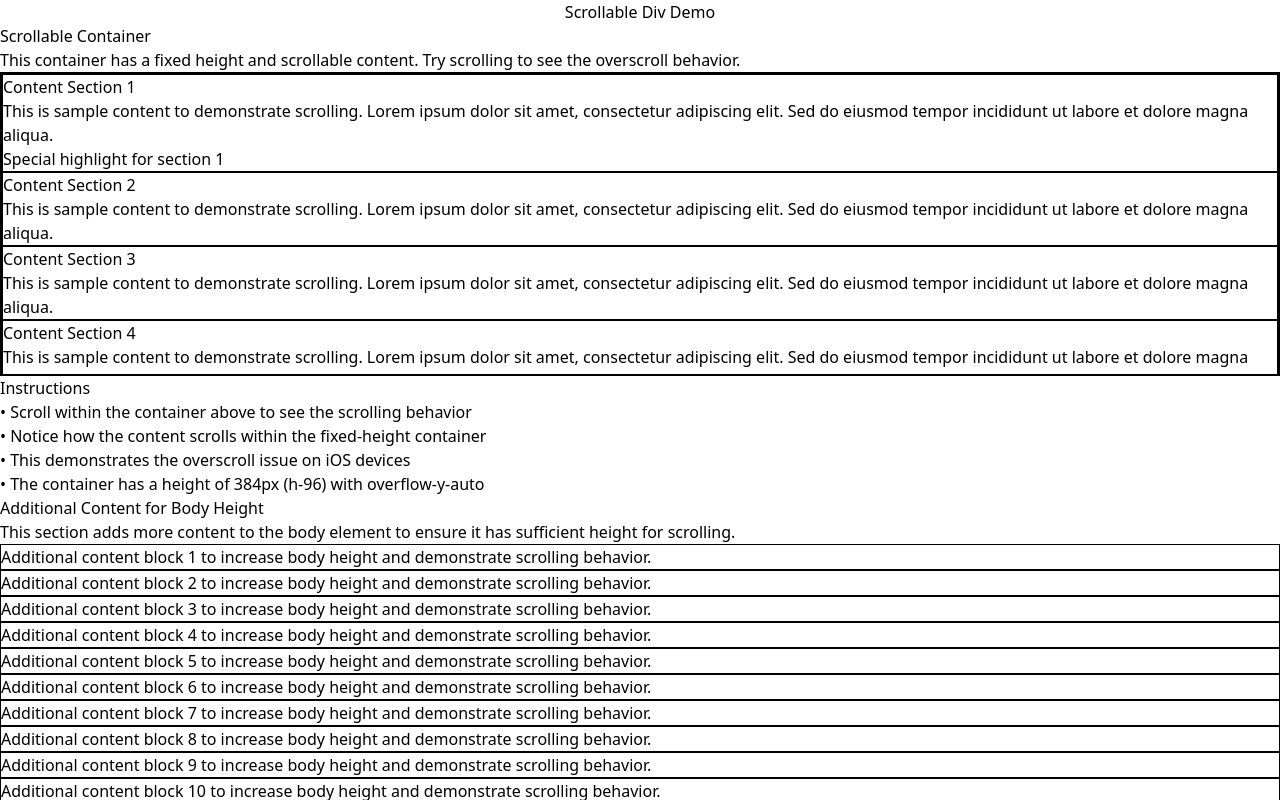
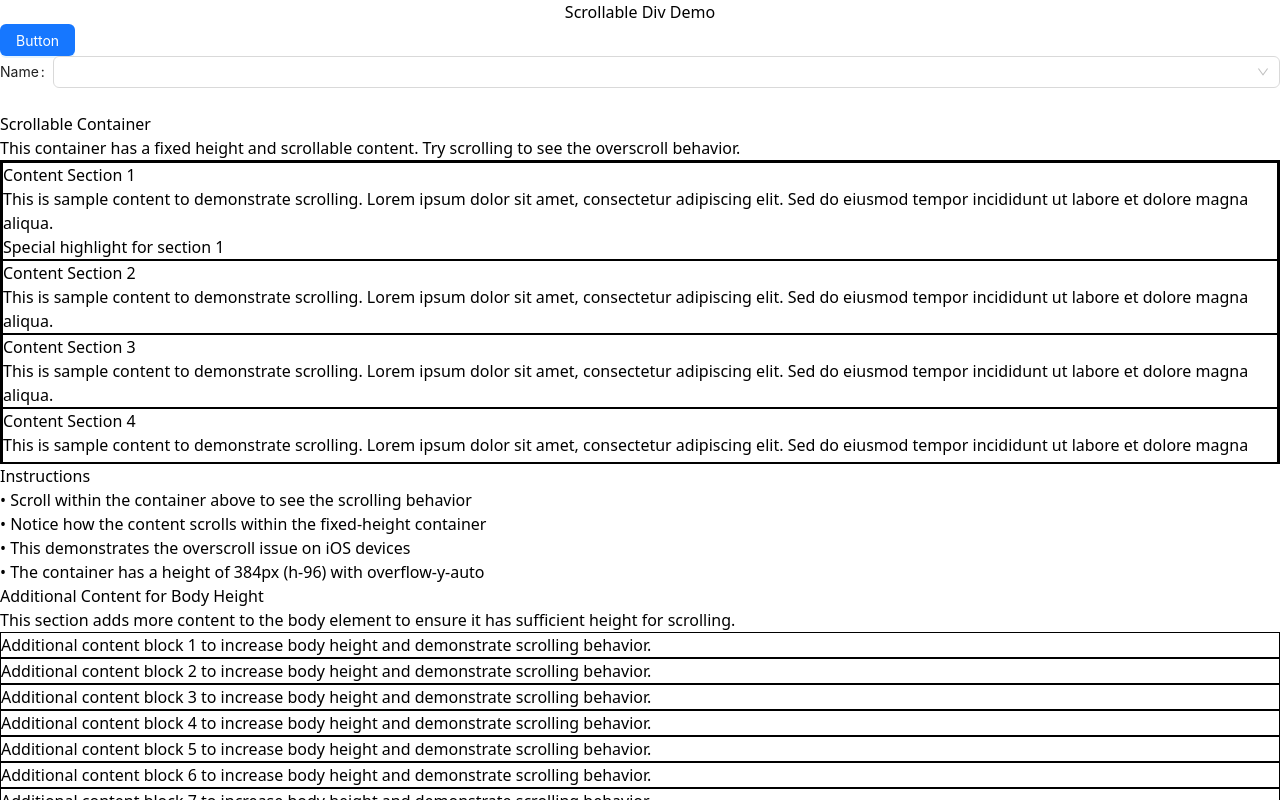
Before and after one commit to m-elagamy/overscroll-behavior-on-iOS-devices, a Next.js app: page / in a window 1280 px wide. Shown: the top 800 px of the page. Built offline with nearby package versions, Linux system fonts and the light colour scheme.

Commit message:
Add Ant Design components to Home page for enhanced UI

```diff
--- a/src/app/page.tsx
+++ b/src/app/page.tsx
@@ -1,6 +1,7 @@
 "use client";
 
 import { useIOSScrollChaining } from "@/hooks/useIOSScrollChaining";
+import { Button, Form, Select } from "antd";
 
 export default function Home() {
   const ref = useIOSScrollChaining();
@@ -11,6 +12,21 @@ export default function Home() {
         <h1 className="text-3xl font-bold text-gray-800 mb-6 text-center">
           Scrollable Div Demo
         </h1>
+
+        <Button type="primary">Button</Button>
+
+        {/* Mock data for Select options */}
+        <Form.Item label="Name">
+          <Select
+            options={[
+              { label: "Alice", value: "alice" },
+              { label: "Bob", value: "bob" },
+              { label: "Charlie", value: "charlie" },
+              { label: "Diana", value: "diana" },
+              { label: "Eve", value: "eve" },
+            ]}
+          />
+        </Form.Item>
 
         <div className="bg-white rounded-lg shadow-lg p-6 mb-6">
           <h2 className="text-xl font-semibold text-gray-700 mb-4">
```
Also changed, not shown: package.json (+7 -6 lines), 1 other file (tests, documents, lock files or other folders).
